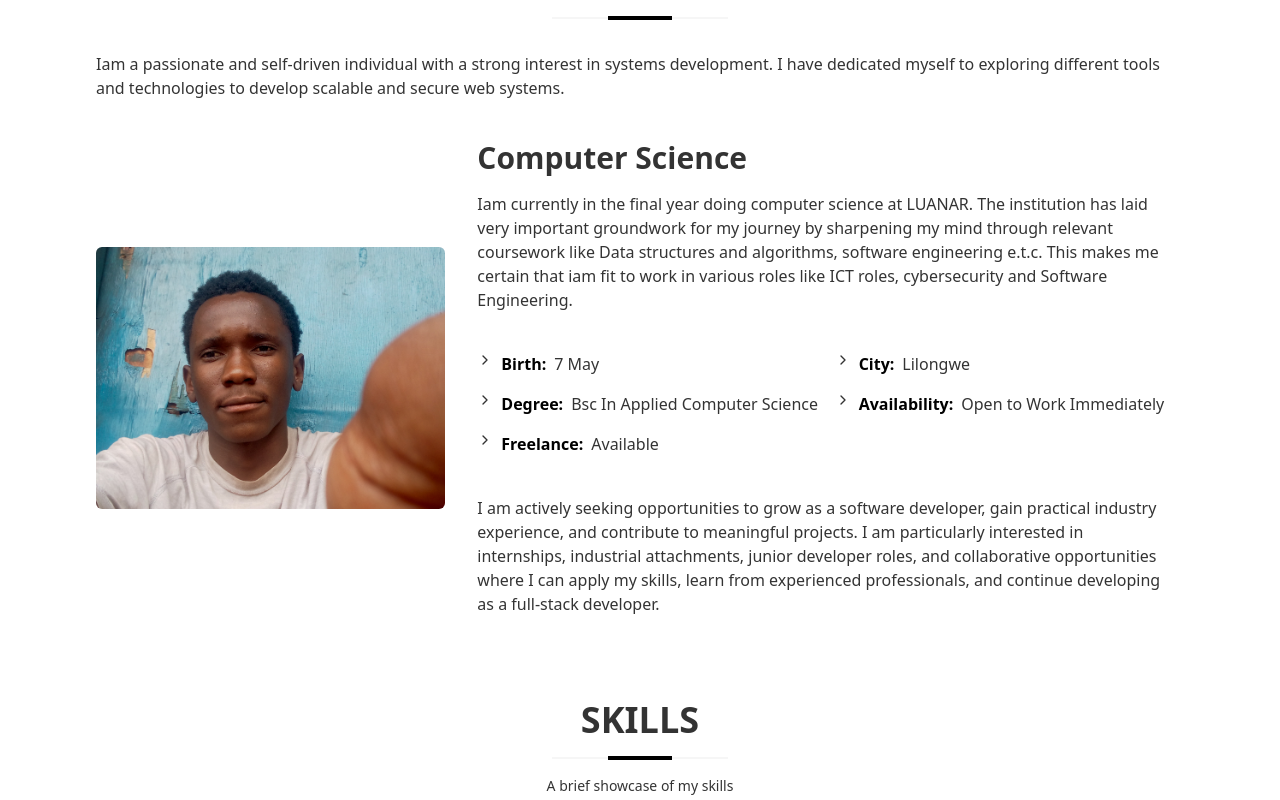
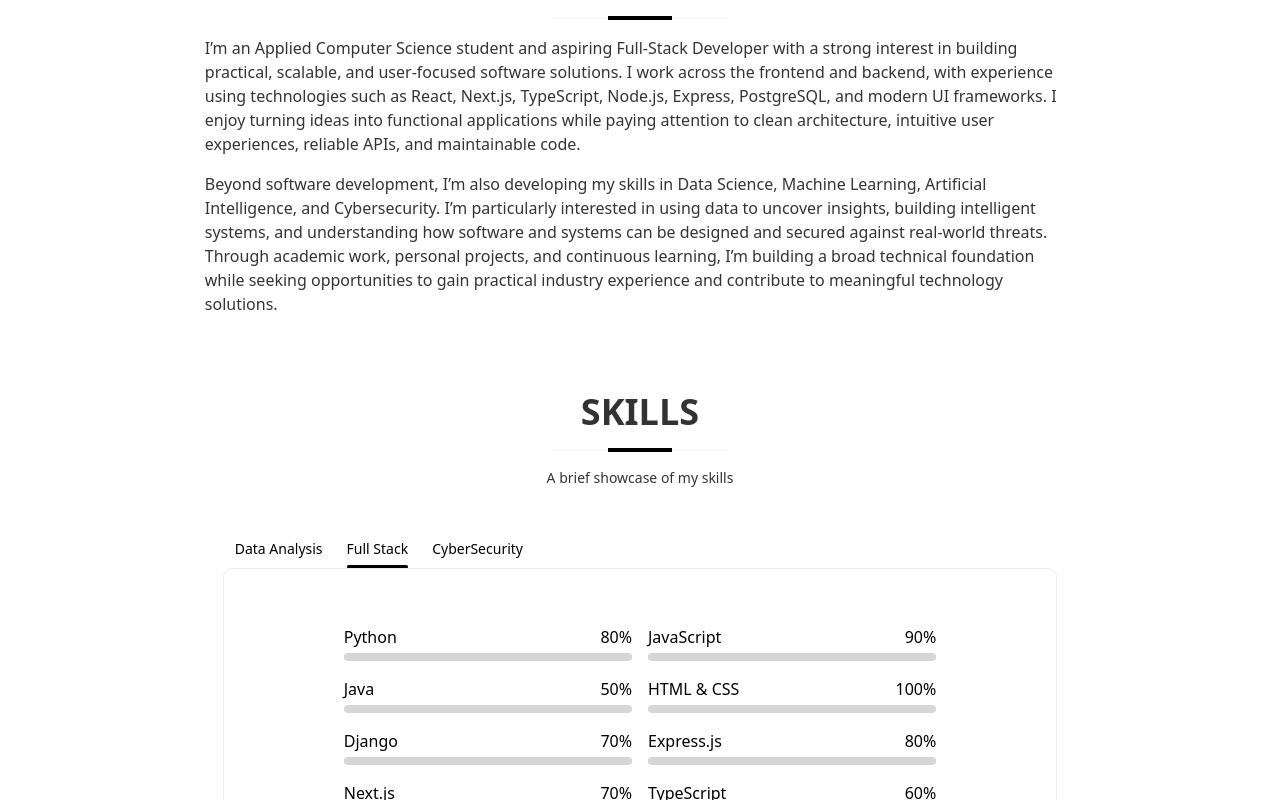
Before and after one commit to InnocentKamesa/portfolio, a Next.js app in the folder frontend/: page /home in a window 1280 px wide. Shown: the part 1000-1800 px from the top of the page. Built offline with nearby package versions, Linux system fonts and the light colour scheme.

Commit message:
ui improvements

```diff
--- a/frontend/app/components/displays.tsx
+++ b/frontend/app/components/displays.tsx
@@ -1,3 +1,5 @@
+"use client";
+
 import { ChevronRight } from "lucide-react";
 import { useEffect, useState } from "react";
 import type { ComponentType } from "react";
@@ -71,3 +73,41 @@ export function Badge({ title, Logo }: BadgeProps) {
         </div>
     )
 }
+
+export function Spinner() {
+    return (
+        <div className="flex flex-col items-center justify-center gap-2">
+            <span className="loading loading-dots loading-lg"></span>
+            <p className="text-md text-black/80">Loading...</p>
+        </div>
+    )
+}
+
+export function ScrollProgress() {
+  const [progress, setProgress] = useState(0);
+
+  useEffect(() => {
+    const updateProgress = () => {
+      const scrollTop = window.scrollY;
+      const documentHeight =
+        document.documentElement.scrollHeight - window.innerHeight;
+
+      const percentage = (scrollTop / documentHeight) * 100;
+
+      setProgress(percentage);
+    };
+
+    window.addEventListener("scroll", updateProgress);
+
+    return () => window.removeEventListener("scroll", updateProgress);
+  }, []);
+
+  return (
+    <div className="fixed bottom-10 right-10 z-50 h-1 w-full text-black rounded-full">
+      <div
+        className="h-full bg-primary transition-all duration-100"
+        style={{ width: `${progress}%` }}
+      />
+    </div>
+  );
+}
--- a/frontend/app/globals.css
+++ b/frontend/app/globals.css
@@ -1,6 +1,9 @@
 @import "tailwindcss";
 @plugin "daisyui";
 
-html {
-  scroll-behavior: smooth;
+html,
+body {
+  width: 100%;
+  max-width: 100%;
+  overflow-x: hidden;
 }
--- a/frontend/app/home/page.tsx
+++ b/frontend/app/home/page.tsx
@@ -2,8 +2,8 @@
 
 import { Badge, Wrench, Terminal, ChartLine } from "lucide-react";
 import { ProjectCard, ServiceCard } from "../components/cards";
-import { InfoDisplay, SectionUnderline, SkillDisplay } from "../components/displays";
-import { useEffect, useRef } from 'react';
+import { InfoDisplay, SectionUnderline, SkillDisplay, Spinner } from "../components/displays";
+import { useEffect, useRef, useState } from 'react';
 import Typed from 'typed.js';
 import { motion } from "framer-motion";
 import { FaLinkedin, FaGithub, FaWhatsapp, FaEnvelope, FaPhone } from 'react-icons/fa';
@@ -16,11 +16,16 @@ type Badge = {
 };
 
 export default function HomePage() {
-    const el = useRef<HTMLSpanElement>(null);
+    const el = useRef<HTMLSpanElement | null>(null);
+    const [loading, setLoading] = useState(false);
+
 
     useEffect(() => {
+        if (!el.current) return;
+
+
         const typed = new Typed(el.current, {
-            strings: ['Full-Stack Developer', 'UI/UX Enthusiast', 'Data Science Enthusiast'],
+            strings: ['Full-Stack Developer', 'Data Scientist', 'CyberSecurity Specialist',],
             typeSpeed: 100,
             backSpeed: 50,
             loop: true,
@@ -44,9 +49,11 @@ export default function HomePage() {
     ];
 
     return (
-        <div className="px-4 flex flex-col gap-15 text-black/80">
+        <div className="px-4 flex flex-col gap-15 items-center text-black/80">
+
             {/**Hero */}
             <motion.div id="hero"
+
                 initial={{ opacity: 0, y: 50 }}
                 whileInView={{ opacity: 1, y: 0 }}
                 viewport={{ once: true, amount: 0.2 }}
@@ -69,7 +76,7 @@ export default function HomePage() {
 
                     <p className="">A computer science student with strong foundation in software development</p>
                     <a href="#projects" className="btn btn-xs sm:btn-sm md:btn-md lg:btn-lg xl:btn-xl btn-neutral rounded-full p-4">View Projects</a>
-                    <button onClick={() => { window.location.href = "/files/Computer Science general resume.pdf" }} className="btn btn-xs sm:btn-sm md:btn-md lg:btn-lg xl:btn-xl bg-gray-200 text-black rounded-full p-4">View Resume</button>
+                    <button onClick={() => { window.location.href = "/files/Computer Science general resume.pdf" }} className="btn btn-xs sm:btn-sm md:btn-md lg:btn-lg xl:btn-xl bg-gray-200 text-black rounded-full p-4">Download Resume</button>
 
                 </div>
                 <img src="/innocent.jpg" alt="portrait" className="w-sm md:w-md md:ml-auto rounded-md my-4" />
@@ -88,45 +95,61 @@ export default function HomePage() {
                     <p className="font-bold mx-auto text-4xl my-4">ABOUT</p>
                     <SectionUnderline />
                 </div>
-                <p className="text-md mx-auto my-4">Iam a passionate and self-driven individual with a strong interest in systems development. I have dedicated myself to exploring different tools and technologies to develop scalable and secure web systems.</p>
-                <div className="w-full flex flex-col md:flex-row gap-6">
 
-                    {/**image */}
-                    <div className="flex-1 flex items-center">
-                        <img src="/innocent2.jpg" alt="portrait" className="mx-auto w-sm md:w-sm md:h-sm md:ml-auto rounded-md" />
+                <div className="flex flex-col gap-4 md:max-w-[80%] mx-auto w-full">
+                    <p>I’m an Applied Computer Science student and aspiring Full-Stack Developer
+                        with a strong interest in building practical, scalable, and user-focused
+                        software solutions. I work across the frontend and backend, with experience using
+                        technologies such as React, Next.js, TypeScript, Node.js, Express, PostgreSQL,
+                        and modern UI frameworks. I enjoy turning ideas into functional applications while
+                        paying attention to clean architecture, intuitive user experiences, reliable APIs,
+                        and maintainable code.
+                    </p>
+
+                    <p>
+                        Beyond software development, I’m also developing my skills in Data Science,
+                        Machine Learning, Artificial Intelligence, and Cybersecurity.
+                        I’m particularly interested in using data to uncover insights,
+                        building intelligent systems, and understanding how software and
+                        systems can be designed and secured against real-world threats.
+                        Through academic work, personal projects, and continuous learning,
+                        I’m building a broad technical foundation while seeking opportunities
+                        to gain practical industry experience and contribute to meaningful technology
+                        solutions.
+                    </p>
+
                 </div>
 
-                    {/**info */}
-                    <div className="flex flex-2 flex-col gap-4 p-2">
-                        <p className="text-3xl font-semibold">Computer Science</p>
-                        <p className="text-md">Iam currently in the final year doing computer science at LUANAR. The institution has laid very important groundwork for my journey by sharpening my mind through relevant coursework like Data structures and algorithms, software engineering e.t.c. This makes me certain that iam fit to work in various roles like ICT roles, cybersecurity and Software Engineering.</p>
-
-                        <div className="grid grid-cols-1 md:grid-cols-2 gap-4 my-6">
-                            <InfoDisplay title="Birth" value="7 May" />
-                            <InfoDisplay title="City" value="Lilongwe" />
-                            <InfoDisplay title="Degree" value="Bsc In Applied Computer Science" />
-                            <InfoDisplay title="Availability" value="Open to Work Immediately" />
-                            <InfoDisplay title="Freelance" value="Available" />
-                        </div>
-                        <p>I am actively seeking opportunities to grow as a software developer, gain practical industry experience, and contribute to meaningful projects. I am particularly interested in internships, industrial attachments, junior developer roles, and collaborative opportunities where I can apply my skills, learn from experienced professionals, and continue developing as a full-stack developer.
-                        </p>
-                    </div>
-                </div>
-
-
-            </motion.div>
+            </motion.div >
 
             {/**skills */}
-            <motion.div id="skills"
-                initial={{ opacity: 0, y: 50 }}
+            < motion.div id="skills"
+                initial={{ opacity: 0, y: 50 }
+                }
                 whileInView={{ opacity: 1, y: 0 }}
                 viewport={{ once: true, amount: 0.2 }}
-                transition={{ duration: 0.8, ease: "easeOut" }} className="flex flex-col gap-6 items-center w-full">
+                transition={{ duration: 0.8, ease: "easeOut" }} className="flex flex-col gap-6 items-center w-full" >
                 <div className="flex flex-col items-center">
                     <p className="text-4xl font-bold mx-auto my-4">SKILLS</p>
                     <SectionUnderline />
                     <p className=" text-sm mx-auto my-4">A brief showcase of my skills</p>
                 </div>
+
+                {/* name of each tab group should be unique */}
+                <div className="tabs tabs-border text-black">
+                    <input type="radio" name="skills" className="tab text-black" aria-label="Data Analysis" />
+                    <div className="tab-content border-base-300 p-10">
+                        <div className="grid grid-cols-1 md:grid-cols-2 gap-4 my-4 w-full px-10 md:px-20">
+                            <SkillDisplay title="Python" value={90} />
+                            <SkillDisplay title="R" value={60} />
+                            <SkillDisplay title="Machine Learning" value={90} />
+                            <SkillDisplay title="Data visualization" value={60} />
+                            <SkillDisplay title="SQL" value={100} />
+                        </div>
+                    </div>
+
+                    <input type="radio" name="skills" className="tab text-black" aria-label="Full Stack" defaultChecked />
+                    <div className="tab-content border-base-300 p-10">
                         <div className="grid grid-cols-1 md:grid-cols-2 gap-4 my-4 w-full px-10 md:px-20">
                             <SkillDisplay title="Python" value={80} />
                             <SkillDisplay title="JavaScript" value={90} />
@@ -138,10 +161,23 @@ export default function HomePage() {
                             <SkillDisplay title="TypeScript" value={60} />
                             <SkillDisplay title="Tailwindcss" value={90} />
                         </div>
-            </motion.div>
+                    </div>
+
+                    <input type="radio" name="skills" className="tab text-black" aria-label="CyberSecurity" />
+                    <div className="tab-content border-base-300 p-10">
+                        <div className="grid grid-cols-1 md:grid-cols-2 gap-4 my-4 w-full px-10 md:px-20">
+                            <SkillDisplay title="CyberSecurity fundamentals" value={80} />
+                            <SkillDisplay title="Encryption" value={80} />
+                            <SkillDisplay title="Advanced Systems Security" value={80} />
+                            <SkillDisplay title="JWT authentication" value={90} />
+                        </div>
+                    </div>
+                </div>
+
+            </motion.div >
 
             {/**Projects */}
-            <motion.div id="projects"
+            < motion.div id="projects"
                 initial={{ opacity: 0, y: 50 }}
                 whileInView={{ opacity: 1, y: 0 }}
                 viewport={{ once: true, amount: 0.2 }}
@@ -164,10 +200,10 @@ export default function HomePage() {
                         badges={portfolioBatches}
                     />
                 </div>
-            </motion.div>
+            </motion.div >
 
             {/**Services */}
-            <motion.div id="services"
+            < motion.div id="services"
                 initial={{ opacity: 0, y: 50 }}
                 whileInView={{ opacity: 1, y: 0 }}
                 viewport={{ once: true, amount: 0.2 }}
@@ -182,36 +218,46 @@ export default function HomePage() {
                     <ServiceCard title="Data Analytics" description="Iam also capable of analysing data to understand patterns thhhat can help with decision making and business growth." Logo={ChartLine} />
                 </div>
 
-            </motion.div>
+            </motion.div >
 
             {/**Contact */}
-            <motion.div id="contact"
+            < motion.div id="contact"
                 initial={{ opacity: 0, y: 50 }}
                 whileInView={{ opacity: 1, y: 0 }}
                 viewport={{ once: true, amount: 0.2 }}
-                transition={{ duration: 0.8, ease: "easeOut" }}>
+                transition={{ duration: 0.8, ease: "easeOut" }}
+                    className="md:w-[90%]">
                 <div className="flex flex-col items-center my-6">
                     <p className="text-4xl font-bold mx-auto my-4">CONTACT</p>
                     <SectionUnderline />
-                    <p className="text-sm mx-auto my-4">View contact info or fill a contact form</p>
+                    <p className="text-sm mx-auto my-4">Let's Connect</p>
                 </div>
                 <div className="flex flex-col md:flex-row gap-4 md:max-w-[90%] mx-auto w-full">
                     <div className="flex-1 flex flex-col gap-4 p-4 bg-gray-100 rounded-md">
                         <p className="text-lg font-semibold">Contact Info</p>
                         <p className="text-sm">Feel free to reach out to me through any of the following channels:</p>
                         <div className="flex flex-col gap-2">
-                            <div className="flex flex-row gap-2 items-center">
+
+                            {/**email */}
+                            <div className="flex flex-row gap-3 items-center">
                                 <FaEnvelope className="w-6 h-6" />
                                 <p>innocentkamesa05@gmail.com</p>
                             </div>
-                            <div className="flex flex-row gap-2 items-center">
+                            {/**phone */}
+                            <div className="flex flex-row gap-3 items-center">
                                 <FaPhone className="w-6 h-6" />
                                 <p>+265 983 75 94 20</p>
+                            </div>
+
+                            {/**linkedin*/}
+                            <div className="flex flex-row gap-3 items-center">
+                                <FaLinkedin className="w-6 h-6" />
+                                <p>https://www.linkedin.com/in/innocent-kamesa-0169353b5</p>
                             </div>
                         </div>
                         <form className="flex flex-col gap-4 md:max-w-[70%] mx-auto w-full p-4">
                             <p className="font-bold mx-auto text-lg">Contact Form</p>
-                            <div className="flex flex-col gap-4 md:flex-row w-full justify-between">
+                            <div className="flex flex-col gap-4 justify-between">
                                 {/*name */}
                                 <input type="text" placeholder="Your name" className="flex-1 border bg-white border-gray-200 p-3" />
 
@@ -231,11 +277,11 @@ export default function HomePage() {
                 </div>
 
 
-            </motion.div>
+            </motion.div >
 
 
             {/**Footer */}
-            <footer className="footer footer-horizontal footer-center bg-base-200 text-base-content rounded p-6">
+            < footer className="footer footer-horizontal footer-center bg-base-200 text-base-content rounded p-6" >
                 <nav className="grid grid-flow-col gap-4">
                     <a href="#about" className="link link-hover">About me</a>
                     <a href="#skills" className="link link-hover">Skills</a>
@@ -252,7 +298,7 @@ export default function HomePage() {
                 <aside>
                     <p>Copyright © {new Date().getFullYear()} - All right reserved by Innocent Kamesa</p>
                 </aside>
-            </footer>
+            </footer >
         </div >
     )
 }
--- a/frontend/app/layout.tsx
+++ b/frontend/app/layout.tsx
@@ -1,6 +1,6 @@
 import type { Metadata } from "next";
-import Header from "./components/header";
 import "./globals.css";
+import { ScrollProgress } from "./components/displays";
 
 export const metadata: Metadata = {
   title: "Innocent Kamesa",
@@ -18,11 +18,13 @@ export default function RootLayout({
       lang="en"
     >
       <body className="bg-white text-black min-h-full flex flex-col">
+
         <div className="drawer">
           <input id="my-drawer-2" type="checkbox" className="drawer-toggle lg:hidden" />
           <div className="drawer-content flex flex-col">
             {/* Navbar */}
             <div className="navbar w-full bg-white/90 backdrop-blur-md shadow-md sticky top-0 z-50">
+
               <div className="flex-none lg:hidden ml-auto">
                 <label htmlFor="my-drawer-2" aria-label="open sidebar" className="btn btn-square bg-white text-black border-0 drawer-button">
                   <svg
```
Lines whose indentation alone changed are shown as unchanged.
